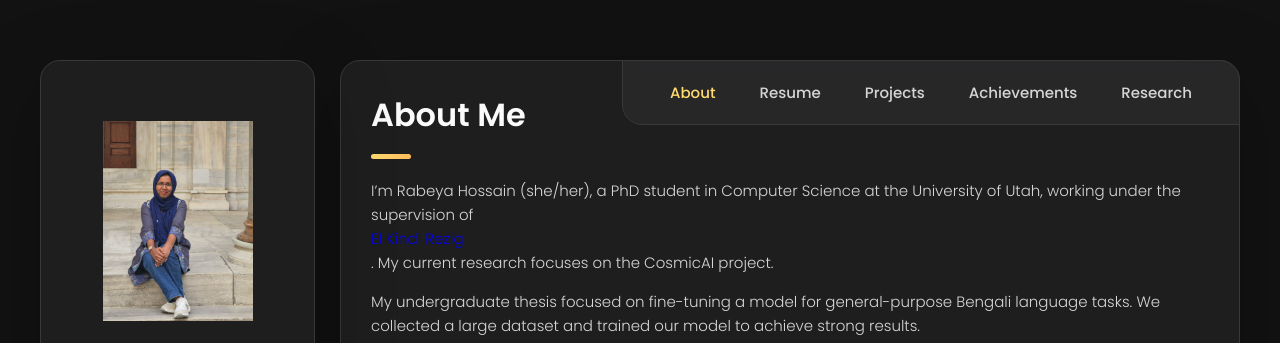
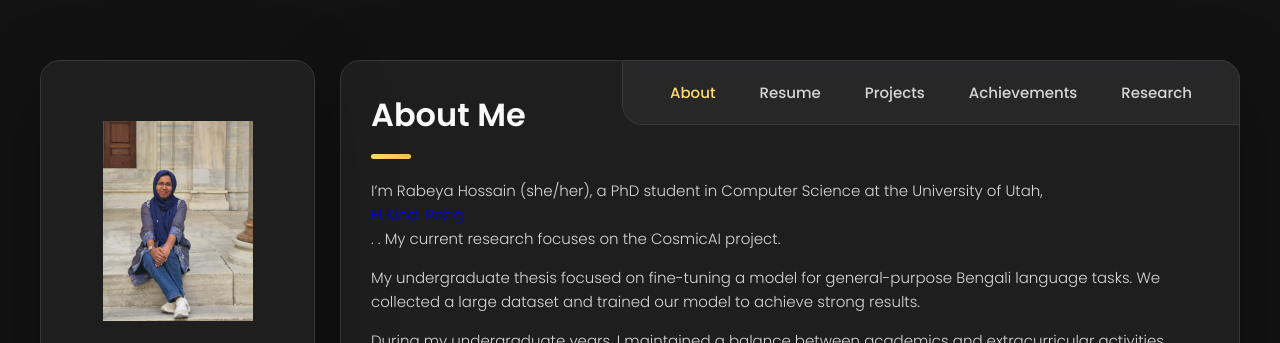
Before and after one commit to Rabeya-hossain/Rabeya-hossain.github.io, a plain HTML site: page index.html in a window 1280 px wide. Shown: the top 343 px of the page. Drawn offline with nearby package versions, Linux system fonts and the light colour scheme.

Commit message:
Update link formatting in about section

```diff
--- a/index.html
+++ b/index.html
@@ -177,7 +177,7 @@
         <section class="about-text">
           <p>
            I’m Rabeya Hossain (she/her), a PhD student in Computer Science at the University of Utah,
-            working under the supervision of <nobrk><a href="https://elkindi.github.io/" target="_blank">El Kindi Rezig</a></nobrk>
+            <span class="no-break"><a href="https://elkindi.github.io/" target="_blank">El Kindi Rezig</a></span>.
             . My current research focuses on the CosmicAI project.
           </p>
           <p>
```
